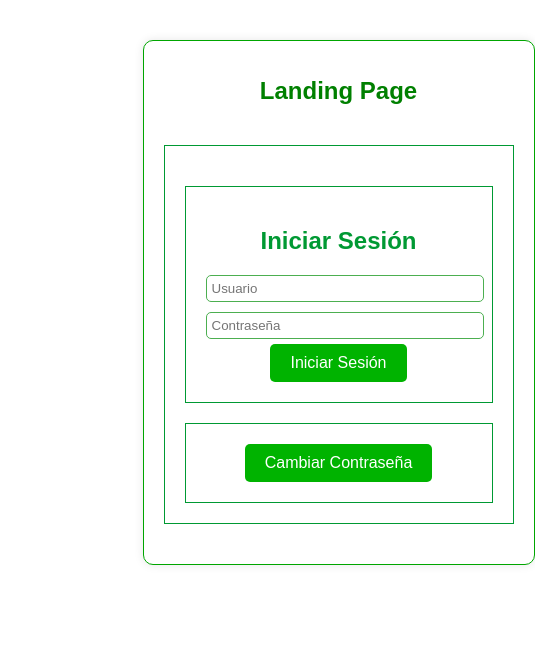
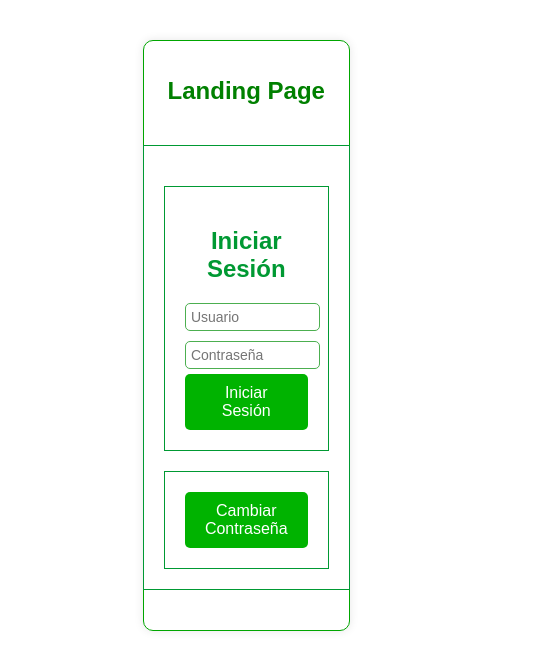
Before and after one commit to alexismichia/front-ramiro, a React (Create React App) app: page / in a window 390 px wide. Shown: the top 670 px of the page, 535 px wide, since content can reach past the window. Built offline with nearby package versions, Linux system fonts and the light colour scheme.

Commit message:
Update landing.css

```diff
--- a/src/componentes/Landingpage/landing.css
+++ b/src/componentes/Landingpage/landing.css
@@ -4,8 +4,9 @@
   flex-direction: column;
   align-items: center;
   justify-content: center;
+  background-color: #4CAF50; /* Color verde principal */
   height: 100vh;
-  background-color: #4CAF50; /* Color verde principal */
+  padding: 20px;
 }
 
 /* Estilo del título */
@@ -20,7 +21,7 @@
   width: 100%;
   padding: 10px;
   margin: 5px 0;
-  border: 1px solid #fff; /* Borde blanco */
+  border: 1px solid #4CAF50; /* Borde verde */
   border-radius: 4px;
 }
 
@@ -51,7 +52,7 @@
 /* Estilo del mensaje de respuesta */
 .message {
   font-size: 16px;
-  color: #fff; /* Texto blanco */
+  color: #4CAF50; /* Color verde para mensajes de éxito */
   text-align: center;
   margin-top: 10px;
 }
@@ -61,14 +62,18 @@
   color: #ff0000; /* Color rojo para mensajes de error */
 }
 
-/* Estilos para dispositivos móviles en vertical */
-@media (max-width: 768px) and (orientation: portrait) {
+/* Estilos para dispositivos móviles */
+@media (max-width: 768px) {
   .container {
+    padding: 10px;
+  }
+
+  h1 {
+    font-size: 24px;
+  }
+
+  input, button, .change-password-button {
     width: 100%;
-    height: 100vh;
-    display: flex;
-    flex-direction: column;
-    align-items: center;
-    justify-content: center;
+    font-size: 14px;
   }
 }
```
